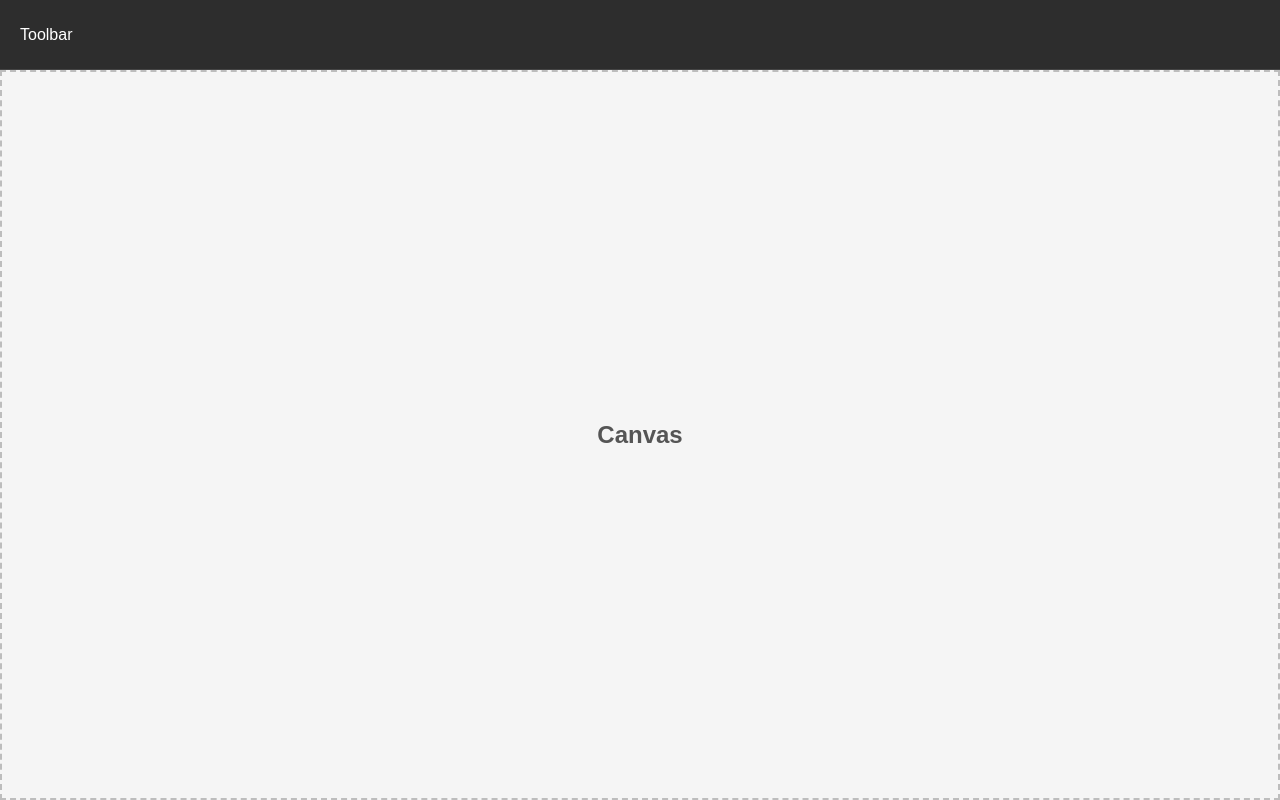
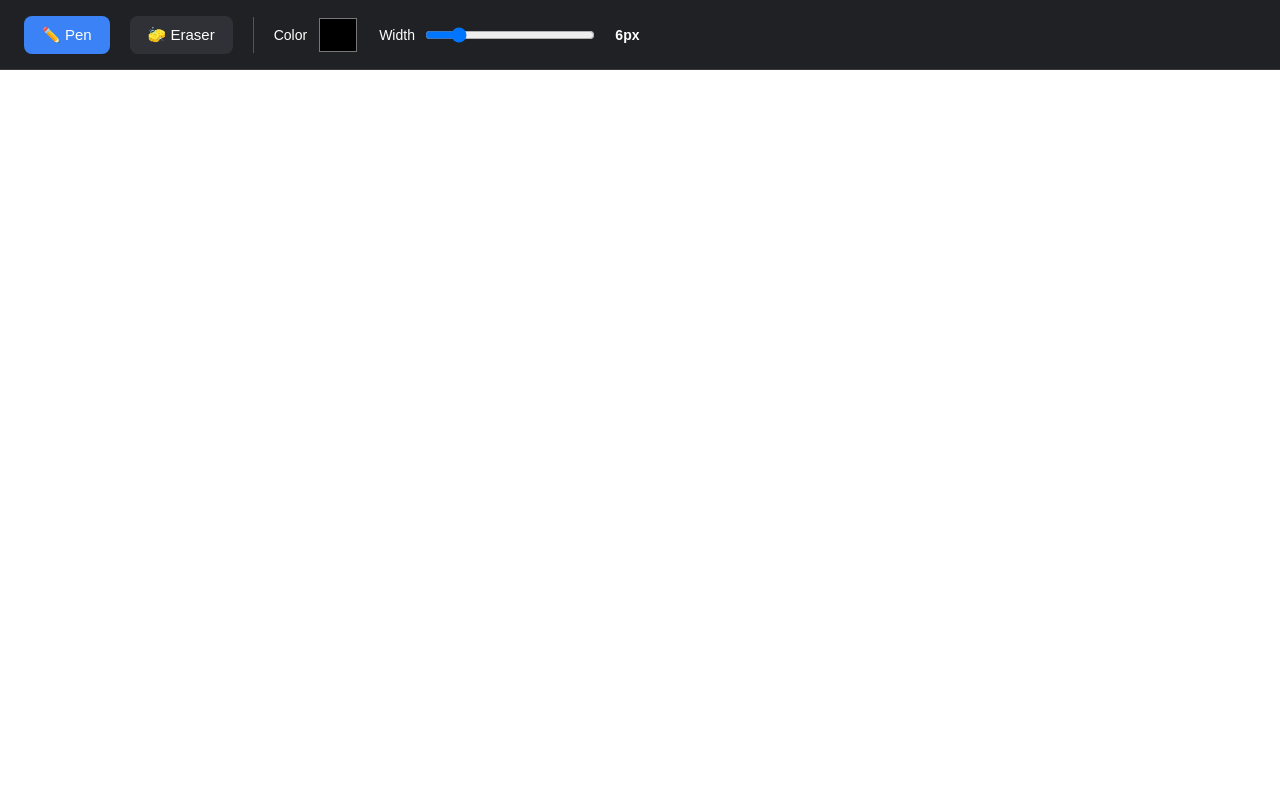
Before and after one commit to Hamsavardhan-om/real-time-collaborative-whiteboard, a React app in the folder frontend/: page / in a window 1280 px wide. Built offline with nearby package versions, Linux system fonts and the light colour scheme; the HTML template or start-up script is replaced by a standard one.

Commit message:
Add pen, eraser, color, width in toolbar, add custom hovering in canvas for each tool, drawing part not done yet

```diff
--- a/frontend/src/components/canvas/canvas.css
+++ b/frontend/src/components/canvas/canvas.css
@@ -1,16 +1,76 @@
 .canvas-container
 {
-    flex: 1;
+    position:relative;
 
-    display: flex;
-    justify-content: center;
-    align-items: center;
+    flex:1;
 
-    background-color: #f5f5f5;
+    background:white;
 
-    border: 2px dashed #bdbdbd;
+    overflow:hidden;
 
-    font-size: 24px;
-    font-weight: bold;
-    color: #555;
+    cursor:none;
 }
+
+.drawing-canvas
+{
+    width:100%;
+    height:100%;
+
+    display:block;
+}
+
+/* ==========================
+        PEN CURSOR
+========================== */
+
+.pen-cursor
+{
+    position:absolute;
+
+    transform:translate(-50%, -50%);
+
+    border:2px solid;
+
+    border-radius:50%;
+
+    pointer-events:none;
+
+    display:flex;
+
+    justify-content:center;
+
+    align-items:center;
+}
+
+.horizontal-line
+{
+    position:absolute;
+
+    width:70%;
+
+    height:2px;
+}
+
+.vertical-line
+{
+    position:absolute;
+
+    width:2px;
+
+    height:70%;
+}
+
+/* ==========================
+      ERASER CURSOR
+========================== */
+
+.eraser-cursor
+{
+    position:absolute;
+
+    transform:translate(-50%, -50%);
+
+    pointer-events:none;
+
+    user-select:none;
+}
--- a/frontend/src/components/canvas/canvas.jsx
+++ b/frontend/src/components/canvas/canvas.jsx
@@ -1,10 +1,77 @@
 import "./Canvas.css";
 
-function Canvas()
+function Canvas({tool, color, strokeWidth, mousePosition, setMousePosition, isHoveringCanvas, setIsHoveringCanvas})
 {
+    function handleMouseMove(event)
+    {
+        const rect = event.currentTarget.getBoundingClientRect();
+
+        setMousePosition({
+            x: event.clientX - rect.left,
+            y: event.clientY - rect.top
+        });
+    }
+
     return (
-        <div className="canvas-container">
-            Canvas
+        <div
+            className="canvas-container"
+            onMouseMove={handleMouseMove}
+            onMouseEnter={() => setIsHoveringCanvas(true)}
+            onMouseLeave={() => setIsHoveringCanvas(false)}
+        >
+
+            <canvas className="drawing-canvas"></canvas>
+
+            {
+                isHoveringCanvas && (
+
+                    tool === "pen" ? (
+
+                        <div
+                            className="pen-cursor"
+                            style={{
+                                left: mousePosition.x,
+                                top: mousePosition.y,
+                                width: strokeWidth * 2,
+                                height: strokeWidth * 2,
+                                borderColor: color
+                            }}
+                        >
+
+                            <div
+                                className="horizontal-line"
+                                style={{
+                                    background: color
+                                }}
+                            ></div>
+
+                            <div
+                                className="vertical-line"
+                                style={{
+                                    background: color
+                                }}
+                            ></div>
+
+                        </div>
+
+                    ) : (
+
+                        <div
+                            className="eraser-cursor"
+                            style={{
+                                left: mousePosition.x,
+                                top: mousePosition.y,
+                                fontSize: Math.max(20, strokeWidth * 2)
+                            }}
+                        >
+                            🧽
+                        </div>
+
+                    )
+
+                )
+            }
+
         </div>
     );
 }
--- a/frontend/src/components/toolbar/toolbar.css
+++ b/frontend/src/components/toolbar/toolbar.css
@@ -1,19 +1,108 @@
 .toolbar
 {
-    width: 100%;
-    height: 70px;
+    height:70px;
 
-    display: flex;
-    align-items: center;
-    justify-content: flex-start;
-    gap: 15px;
+    display:flex;
+    align-items:center;
 
-    padding: 0 20px;
+    gap:20px;
 
-    background-color: #2d2d2d;
-    color: white;
+    padding:0 24px;
 
-    border-bottom: 1px solid #444;
+    background:#202124;
 
-    box-sizing: border-box;
+    border-bottom:1px solid #3a3a3a;
+
+    color:white;
+
+    user-select:none;
 }
+
+.tool-button
+{
+    border:none;
+
+    padding:10px 18px;
+
+    border-radius:8px;
+
+    background:#2f3136;
+
+    color:white;
+
+    font-size:15px;
+
+    cursor:pointer;
+
+    transition:0.2s;
+}
+
+.tool-button:hover
+{
+    background:#45484f;
+}
+
+.tool-button.active
+{
+    background:#3b82f6;
+
+    color:white;
+}
+
+.toolbar-divider
+{
+    width:1px;
+
+    height:36px;
+
+    background:#555;
+}
+
+.toolbar-item
+{
+    display:flex;
+
+    align-items:center;
+
+    gap:10px;
+}
+
+.toolbar-item label
+{
+    font-size:14px;
+
+    font-weight:500;
+}
+
+.toolbar-item input[type="color"]
+{
+    width:42px;
+
+    height:42px;
+
+    border:none;
+
+    border-radius:6px;
+
+    cursor:pointer;
+
+    background:none;
+}
+
+.width-selector input[type="range"]
+{
+    width:170px;
+
+    cursor:pointer;
+}
+
+.width-selector span
+{
+    width:45px;
+
+    text-align:center;
+
+    font-size:14px;
+
+    font-weight:600;
+}
--- a/frontend/src/components/toolbar/toolbar.jsx
+++ b/frontend/src/components/toolbar/toolbar.jsx
@@ -1,10 +1,62 @@
 import "./Toolbar.css";
 
-function Toolbar()
+function Toolbar({tool, setTool, color, setColor, strokeWidth, setStrokeWidth})
 {
     return (
-        <div class = "toolbar">
-            Toolbar
+        <div className="toolbar">
+
+            <button
+                className={tool === "pen" ? "tool-button active" : "tool-button"}
+                onClick={() => setTool("pen")}
+            >
+                ✏️ Pen
+            </button>
+
+            <button
+                className={tool === "eraser" ? "tool-button active" : "tool-button"}
+                onClick={() => setTool("eraser")}
+            >
+                🧽 Eraser
+            </button>
+
+            <div className="toolbar-divider"></div>
+
+            <div className="toolbar-item">
+
+                <label>
+                    Color
+                </label>
+
+                <input
+                    type="color"
+                    value={color}
+                    onChange={(e) => setColor(e.target.value)}
+                />
+
+            </div>
+
+            <div className="toolbar-item width-selector">
+
+                <label>
+                    Width
+                </label>
+
+                <input
+                    type="range"
+                    min="1"
+                    max="30"
+                    value={strokeWidth}
+                    onChange={(e) =>
+                        setStrokeWidth(Number(e.target.value))
+                    }
+                />
+
+                <span>
+                    {strokeWidth}px
+                </span>
+
+            </div>
+
         </div>
     );
 }
--- a/frontend/src/index.css
+++ b/frontend/src/index.css
@@ -11,3 +11,7 @@ body,
     height: 100%;
     font-family: sans-serif;
 }
+
+body {
+    overflow: hidden;
+}
--- a/frontend/src/pages/Whiteboard/Whiteboard.css
+++ b/frontend/src/pages/Whiteboard/Whiteboard.css
@@ -1,5 +1,4 @@
-.main-container
-{
+.main-container {
     width: 100vw;
     height: 100vh;
 
@@ -7,4 +6,6 @@
     flex-direction: column;
 
     overflow: hidden;
+
+    background: #ececec;
 }
--- a/frontend/src/pages/Whiteboard/Whiteboard.jsx
+++ b/frontend/src/pages/Whiteboard/Whiteboard.jsx
@@ -1,14 +1,48 @@
 import "./Whiteboard.css";
+import { useState } from "react";
 
 import Toolbar from "../../components/Toolbar/Toolbar";
 import Canvas from "../../components/Canvas/Canvas";
 
 function Whiteboard()
 {
+    const [tool, setTool] = useState("pen");
+    const [color, setColor] = useState("#000000");
+    const [strokeWidth, setStrokeWidth] = useState(6);
+
+    const [mousePosition, setMousePosition] = useState({
+        x: 0,
+        y: 0
+    });
+
+    const [isHoveringCanvas, setIsHoveringCanvas] = useState(false);
+
     return (
         <div className="main-container">
-            <Toolbar />
-            <Canvas />
+
+            <Toolbar
+                tool={tool}
+                setTool={setTool}
+
+                color={color}
+                setColor={setColor}
+
+                strokeWidth={strokeWidth}
+                setStrokeWidth={setStrokeWidth}
+            />
+
+            <Canvas
+                tool={tool}
+                color={color}
+                strokeWidth={strokeWidth}
+
+                mousePosition={mousePosition}
+                setMousePosition={setMousePosition}
+
+                isHoveringCanvas={isHoveringCanvas}
+                setIsHoveringCanvas={setIsHoveringCanvas}
+            />
+
         </div>
     );
 }
```
